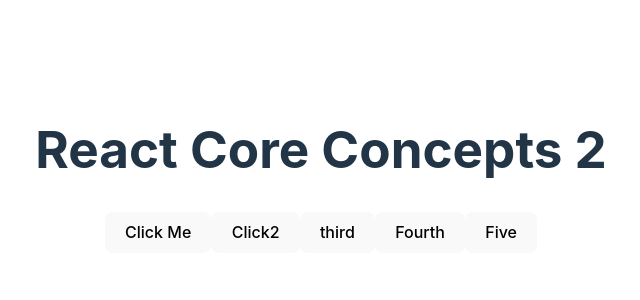
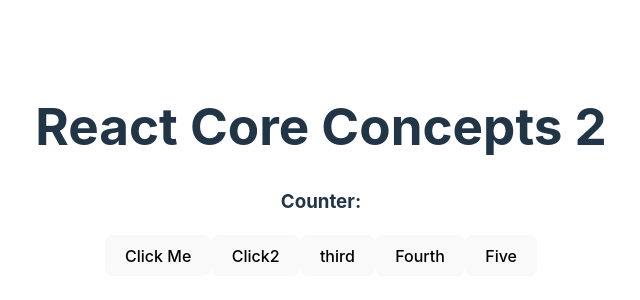
Before and after one commit to tamjidaWeb/react-core-concepts2, a React (Vite) app: page / in a window 1280 px wide. Shown: the part 230-530 px from the top of the page, without its empty margins (319-959 px from the left). Built offline with nearby package versions, Linux system fonts and the light colour scheme.

Commit message:
commited

```diff
--- a/src/App.jsx
+++ b/src/App.jsx
@@ -1,5 +1,6 @@
 
 import './App.css'
+import Counter from './Counter';
 
 function App() {
 
@@ -18,6 +19,7 @@ function App() {
     <>
 
       <h1>React Core Concepts 2</h1>
+      <Counter></Counter>
       <button onClick={handleClick}>Click Me</button>
      <button onClick={handleClick2}>Click2</button>
      <button onClick={() =>{alert('third clicked')}}>third</button>
```
